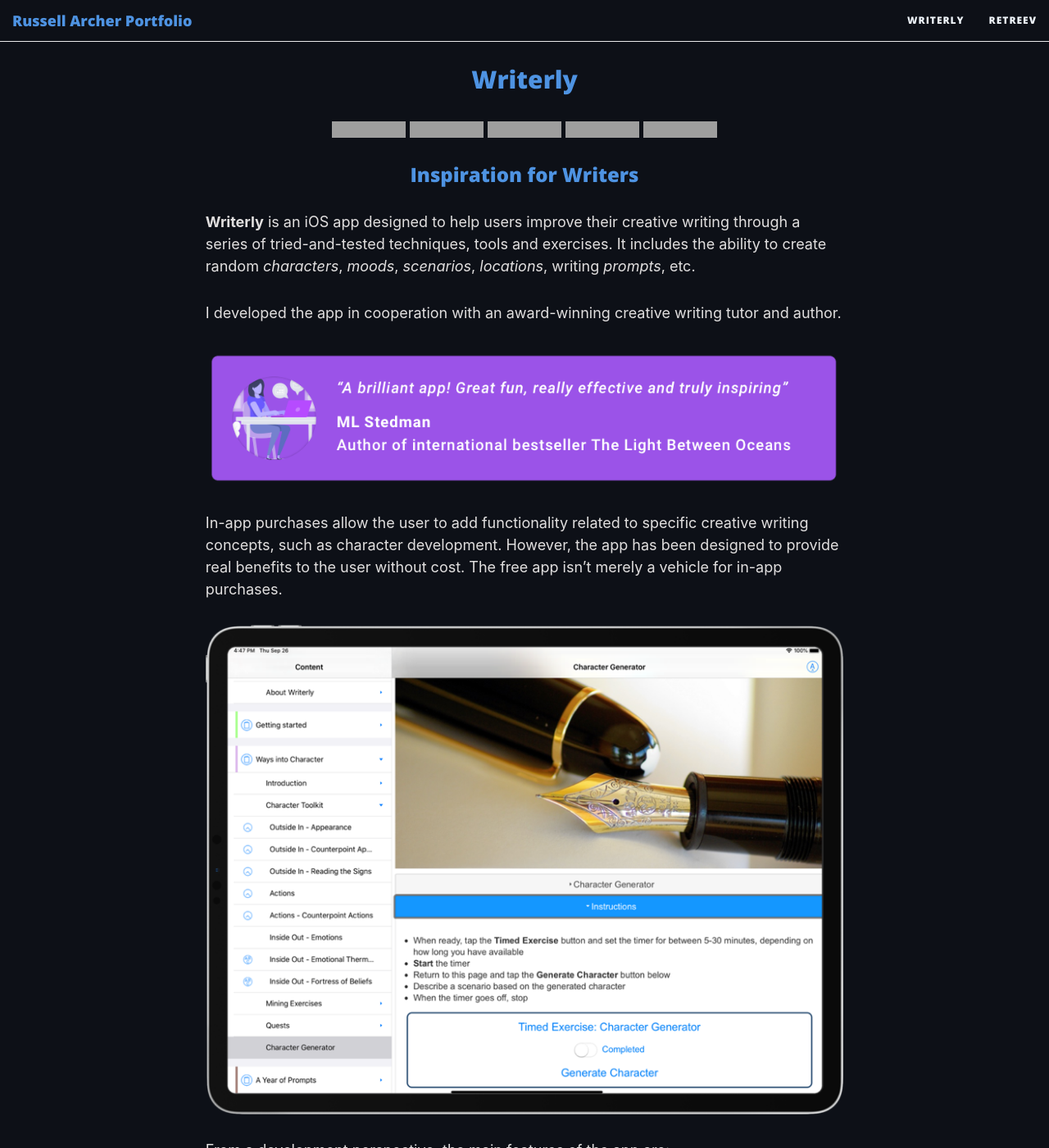
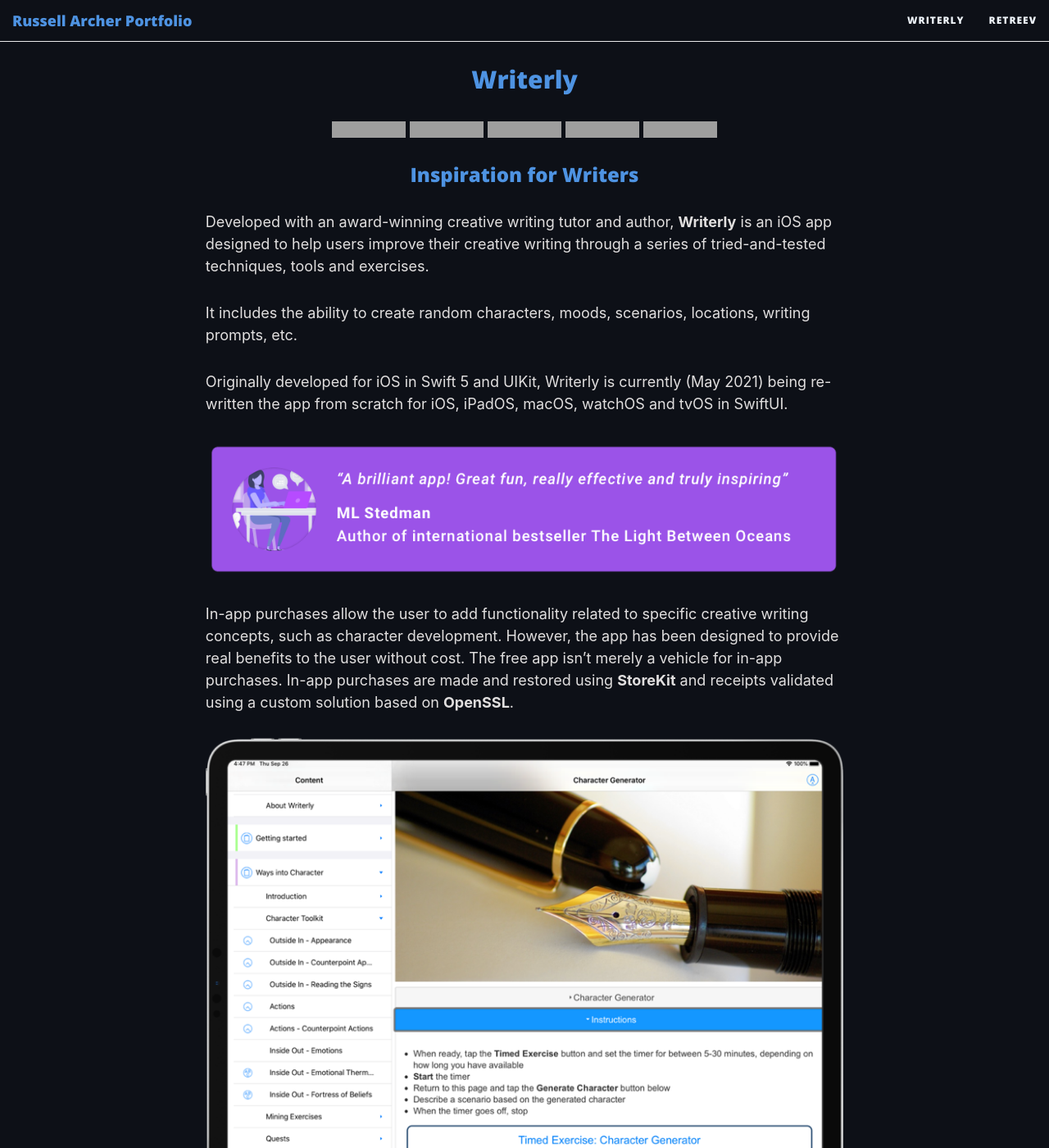
Before and after one commit to russell-archer/russell-archer.github.io, a Jekyll site: the page built from index.md, in a window 1280 px wide and 1400 px high, scrolled down 1355 px. Shown: the whole window at 82% size. Built offline with Jekyll 4.4.1, drawn with Linux system fonts in a browser that asks for light colours; nearby versions of some CDN libraries; some of the changed text lies outside the part shown; grey boxes are pictures that could not be loaded.

Commit message:
Updated list of recent GitHub projects
Signed-off-by: Russell Archer <russell.archer@mac.com>

```diff
--- a/index.md
+++ b/index.md
@@ -67,10 +67,13 @@
     <a href="https://russell-archer.github.io/Writerly/">Inspiration for Writers</a>
 </h3>
 
-**Writerly** is an iOS app designed to help users improve their creative writing through a series of tried-and-tested techniques, tools
-and exercises. It includes the ability to create random *characters*, *moods*, *scenarios*, *locations*, writing *prompts*, etc.
+Developed with an award-winning creative writing tutor and author, **Writerly** is an iOS app designed to help users improve
+their creative writing through a series of tried-and-tested techniques, tools and exercises.
 
-I developed the app in cooperation with an award-winning creative writing tutor and author.
+It includes the ability to create random characters, moods, scenarios, locations, writing prompts, etc.
+
+Originally developed for iOS in Swift 5 and UIKit, Writerly is currently (May 2021) being re-written the app from scratch for
+iOS, iPadOS, macOS, watchOS and tvOS in SwiftUI.
 
 <p align="center">
     <a href="https://russell-archer.github.io/Writerly/">
@@ -80,30 +83,13 @@
 
 In-app purchases allow the user to add functionality related to specific creative writing concepts, such as character development.
 However, the app has been designed to provide real benefits to the user without cost. The free app isn't merely a vehicle for in-app
-purchases.
+purchases. In-app purchases are made and restored using **StoreKit** and receipts validated using a custom solution based on **OpenSSL**.
 
 <p align="center">
     <a href="https://russell-archer.github.io/Writerly/">
         <img src="./img/writerly-ad1.png" />
     </a>
 </p>
-
-From a development perspective, the main features of the app are:
-
-* Developed in **Swift 5**
-* A **UISplitViewController** allows selection of topics in the left (master) pane, with content shown in the right (detail) pane
-* Content is broken into *modules*, *topics*, *sub-topics* and *pages*, with the entire structure of the app's content defined as
-a dictionary in a *.plist* file, allowing for easy changes and additions
-* Navigation between pages uses a **UISwipeGestureRecognizer** to support swipe-left to advance to the next topic and swipe-right to
-go to the previous topic
-* Many exercises are timed and **notifications** are used to alert the user when their time is up
-* To enable easy changes and additions, text content is defined through **HTML/Javascript** and hosted in a **WKWebView**
-* Two-way message interop between the iOS core of the app and Javascript uses **WebKit**'s ability to evaluate JavaScript statements
-and handle messages from Javascript via **WKScriptMessageHandler**
-* In-app purchases are made and restored using **StoreKit** and receipts validated using a custom solution based on **OpenSSL**
-* The app keeps track of completed exercises and syncs app state via **NSUbiquitousKeyValueStore iCloud key-value storage**
-* Coming soon: **Widget**
-* Coming **App Clip**
 
 <p align="center">
     <a href="https://russell-archer.github.io/Writerly/">
@@ -167,12 +153,8 @@
 
 Technically, the main features of the app are:
 
-* Developed in **Swift**
-* Uses the **Contacts** framework to import user-selected contact details
-* Uses **CoreLocation** to **Geocode** (get lat/long from an address) and **Reverse Geocode** (get address from lat/long)
-* Creates a custom bitmap graphics context to **capture a map snapshot** and **annotate** it with address info, etc.
-* Supports **sharing** with WhatsApp, email, etc.
-* Uses the **MessageUI** framework to send SMS messages
+The app was developed in **Swift** and **UIKit** and uses the **Contacts** framework to import user-selected contact details and
+**CoreLocation** to **Geocode** (get lat/long from an address) and **Reverse Geocode** (get address from lat/long).
 
 <p align="center">
     <a href="https://russell-archer.github.io/Retreev/">
@@ -189,6 +171,30 @@
 <hr />
 <h2 align="center">Recent GitHub Projects</h2>
 <p>&nbsp;</p>
+
+<h2 align="center"><a href="https://github.com/russell-archer/MyGitHub">MyGitHub</a></h2>
+<p align="center">
+    A SwiftUI app that uses OAuth2 to authenticate a user on GitHub and allows viewing of the user's repos and profile.<br/><br/>
+    <img src="./img/oauth-github-app0.png"/>
+</p>
+
+<h2 align="center"><a href="https://github.com/russell-archer/SwiftUI-KeyboardOverlapDemo">SwiftUI-KeyboardOverlapDemo</a></h2>
+<p align="center">
+    Adding support for avoiding the on-screen keyboard hiding important UI in SwiftUI apps.<br/><br/>
+    <img src="./img/handle-keyboard-overlapping-fields0.gif"/>
+</p>
+
+<h2 align="center"><a href="https://github.com/russell-archer/SwiftUIAPOD">SwiftUIAPOD</a></h2>
+<p align="center">
+    A simple SwiftUI Astronomy Picture of the Day demo app.<br/><br/>
+    <img src="./img/swiftui-apod-api2.png"/>
+</p>
+
+<h2 align="center"><a href="https://github.com/russell-archer/SwiftUINavDemo">SwiftUINavDemo</a></h2>
+<p align="center">
+    SwiftUI navigation demo. Shows navigation between multiple levels of views with a single NavigationView (avoiding multiple nav bars), and sharing data between views using @State, @StateObject and @EnvironmentObject.<br/><br/>
+    <img src="./img/avoiding-multiple-nav-views1.png"/>
+</p>
 
 <h2 align="center"><a href="https://github.com/russell-archer/IAPDemo">IAPDemo</a></h2>
 <p align="center">
```
Also changed, not shown: other parts of index.md (+3 -3 lines), img/avoiding-multiple-nav-views1.png (added), img/handle-keyboard-overlapping-fields0.gif (added), img/oauth-github-app0.png (added), img/swiftui-apod-api2.png (added).
